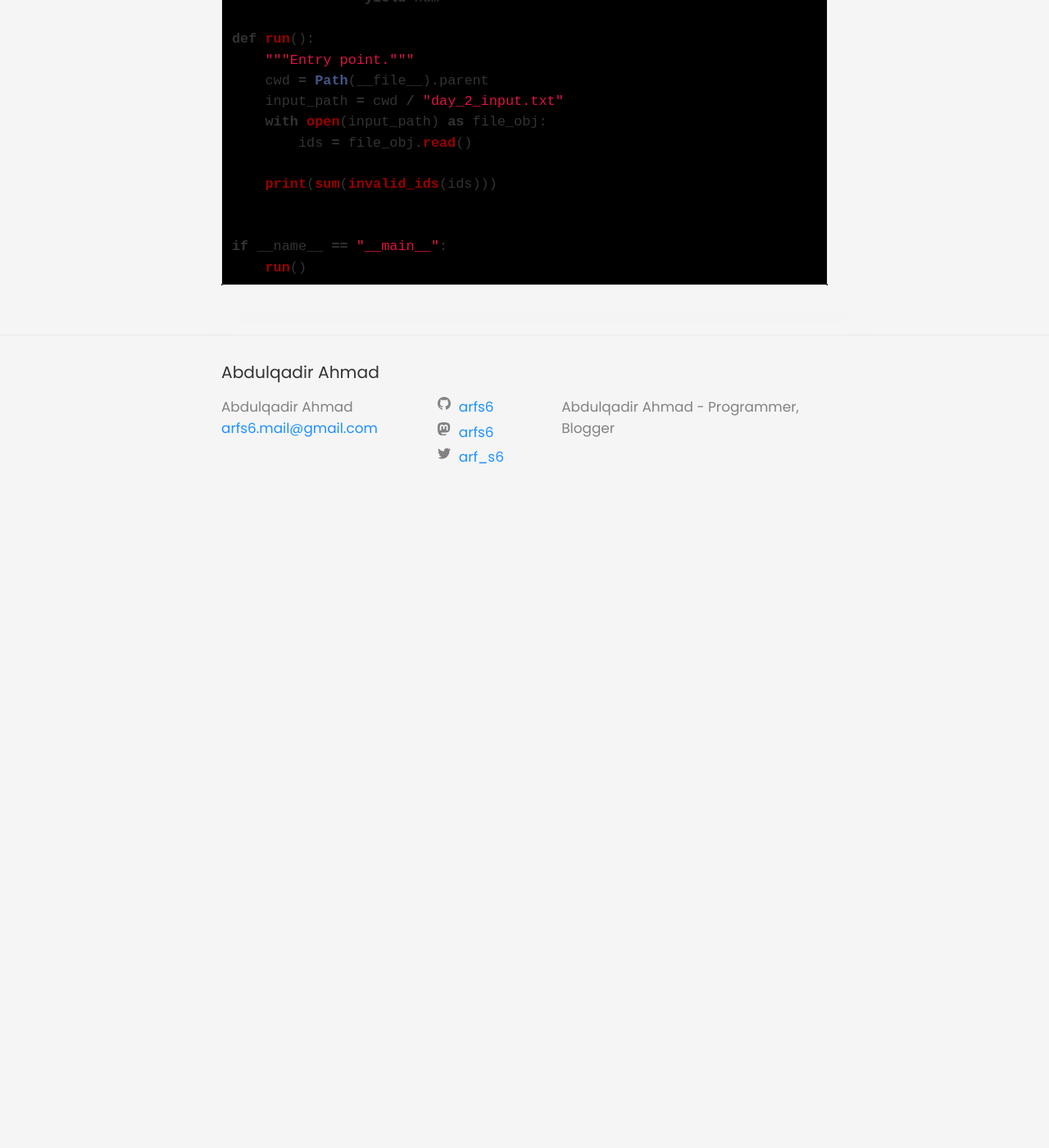
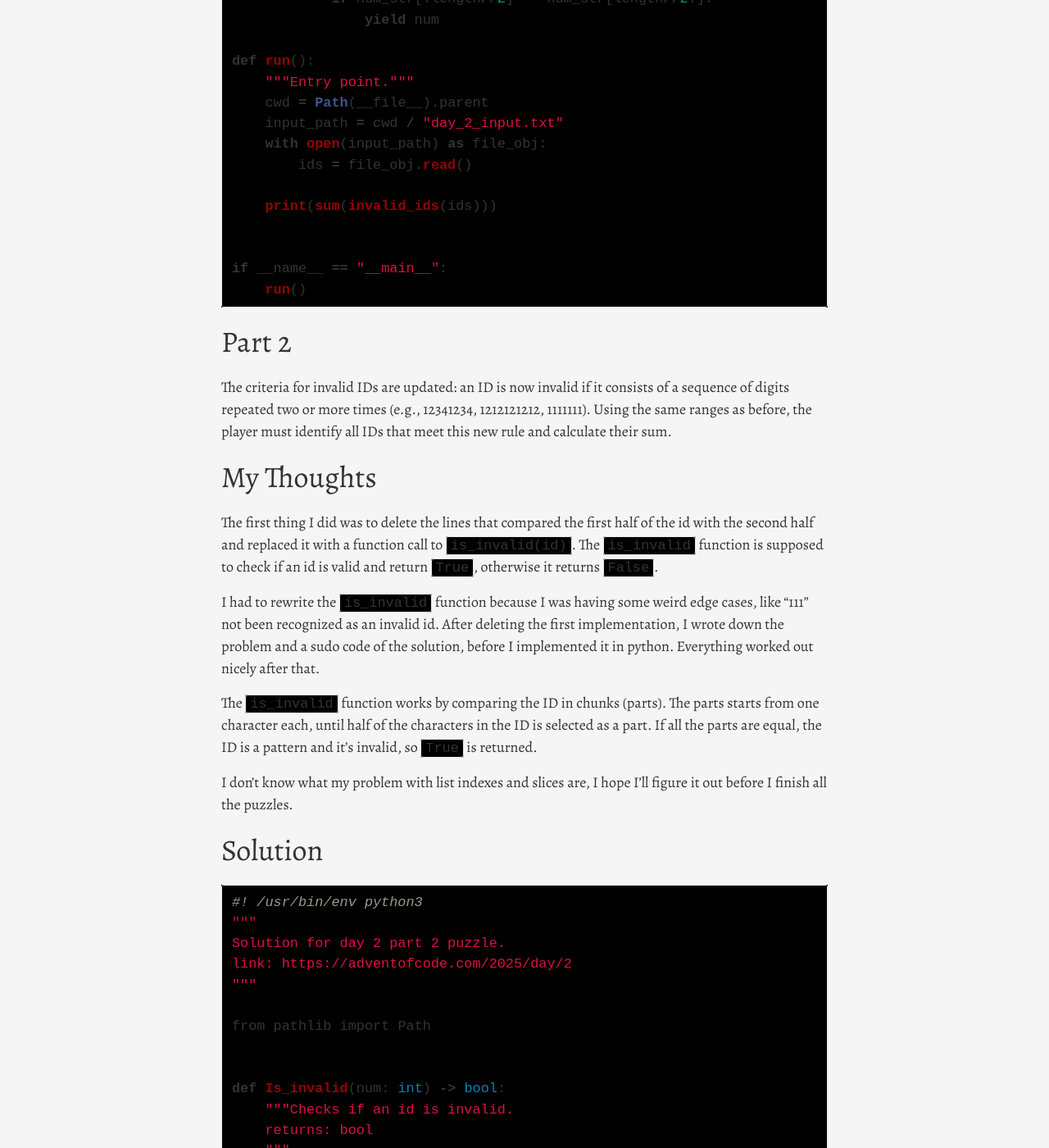
Before and after one commit to Arfs6/Arfs6.github.io, a Jekyll site: the page built from _posts/2025-12-02-day-2-advent-of-python-2025.md, in a window 1280 px wide and 1400 px high, scrolled down 1266 px. Shown: the whole window at 82% size. Built offline with Jekyll 4.4.1, drawn with Linux system fonts in a browser that asks for light colours; before the commit the page ends 1896 px from its top, so only the background shows below that; some of the changed text lies outside the part shown.

Commit message:
Added part 2 of day 2 advent of python solution.

````diff
--- a/_posts/2025-12-02-day-2-advent-of-python-2025.md
+++ b/_posts/2025-12-02-day-2-advent-of-python-2025.md
@@ -1,11 +1,11 @@
 ---
 layout: post
-title: Day Two (2) Advent of Python 2025
+title: Day Two (2) - Advent of Python 2025
 date: 2025/12/03 8:47:00 +0100
-categoried: ["Advent-of-Python", "Python", "Programming"]
+categories: ["Advent-of-Python", "Python", "Programming"]
 ---
 
-Day 2 thoughts and solutions for advent of code 2025.
+The first part of day 2's solution was straight forward, but I had to rewrite the second part.
 
 ## Puzzle
 
@@ -17,7 +17,7 @@ Link to puzzle: <https://adventofcode.com/2025/day/2>
 
 I think I'll use a generator to loop through all the range of ids, and `yield` an invalid id when I find it. I can detect invalid ids by converting the numbers to strings, then comparing the first half of the string with the second half.
 
-The implementation was quite straight forwards, no hiccups.
+The implementation was quite straight forward, no hiccups. I think this was because python handled most o the string manipulation (splitting the text) for me.
 
 ## Solution
 
@@ -57,3 +57,75 @@ def run():
 if __name__ == "__main__":
     run()
 ```
+
+## Part 2
+
+The criteria for invalid IDs are updated: an ID is now invalid if it consists of a sequence of digits repeated two or more times (e.g., 12341234, 1212121212, 1111111). Using the same ranges as before, the player must identify all IDs that meet this new rule and calculate their sum.
+
+## My Thoughts
+
+The first thing I did was to delete the lines that compared the first half of the id with the second half and replaced it with a function call to `is_invalid(id)`. The `is_invalid` function is supposed to check if an id is valid and return `True`, otherwise it returns `False`.
+
+I had to rewrite the `is_invalid` function because I was having some weird edge cases, like "111" not been recognized as an invalid id. After deleting the first implementation, I wrote down the problem and a sudo code of the solution, before I implemented it in python. Everything worked out nicely after that.
+
+The `is_invalid` function works by comparing the ID in chunks (parts). The parts starts from one character each, until half of the characters in the ID is selected as a part. If all the parts are equal, the ID is a pattern and it's invalid, so `True` is returned.
+
+I don't know what my problem with list indexes and slices are, I hope I'll figure it out before I finish all the puzzles.
+
+## Solution
+
+```python
+#! /usr/bin/env python3
+"""
+Solution for day 2 part 2 puzzle.
+link: https://adventofcode.com/2025/day/2
+"""
+
+from pathlib import Path
+
+
+def Is_invalid(num: int) -> bool:
+    """Checks if an id is invalid.
+    returns: bool
+    """
+    num_str = str(num)
+    length = len(num_str)
+    half = length // 2
+    if length <= 1:
+        return False
+    for stop_idx_first_part in range(1, length):
+        if stop_idx_first_part > half and length > 3:
+            break
+        first_part = num_str[:stop_idx_first_part]
+        start_idx_other_parts = range(stop_idx_first_part, length, stop_idx_first_part)
+        stop_idx_other_parts = range(stop_idx_first_part * 2, length + 1, stop_idx_first_part)
+        for start_idx_other_part, stop_idx_other_part in zip(start_idx_other_parts, stop_idx_other_parts):
+            if first_part != num_str[start_idx_other_part: stop_idx_other_part]:
+                break
+            elif stop_idx_other_part == length:  # We're reach the end and the parts are all equal.
+                return True
+    return False
+
+
+def invalid_ids(ids: str):
+    """A generator that yields all invalid ids."""
+    list_ids_str = ids.split(',')
+    list_ids_int = [(int(num.split('-')[0]), int(num.split('-')[1])) for num in list_ids_str]
+    for start, stop in list_ids_int:
+        for num in range(start, stop+1):
+            if Is_invalid(num):
+                yield num
+
+def run():
+    """Entry point."""
+    cwd = Path(__file__).parent
+    input_path = cwd / "day_2_input.txt"
+    with open(input_path) as file_obj:
+        ids = file_obj.read()
+
+    print(sum(invalid_ids(ids)))
+
+
+if __name__ == "__main__":
+    run()
+```
````
